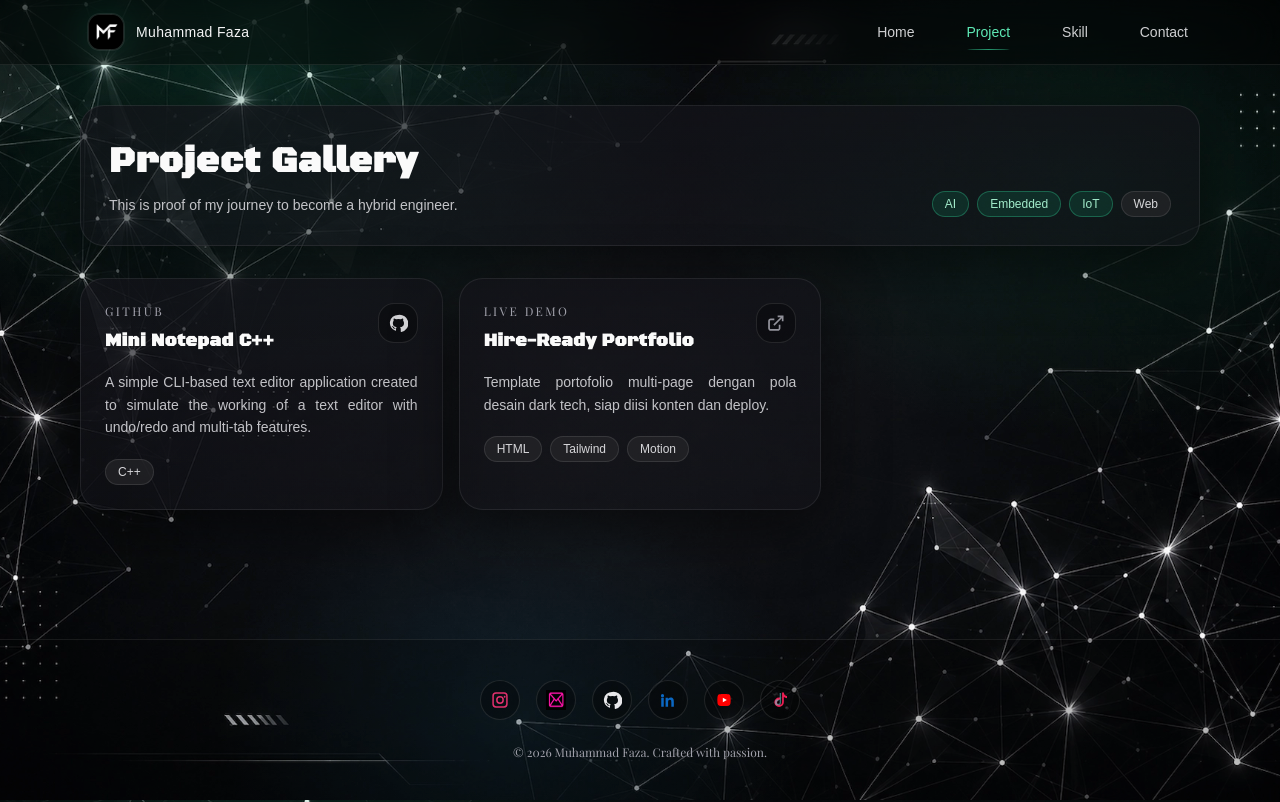
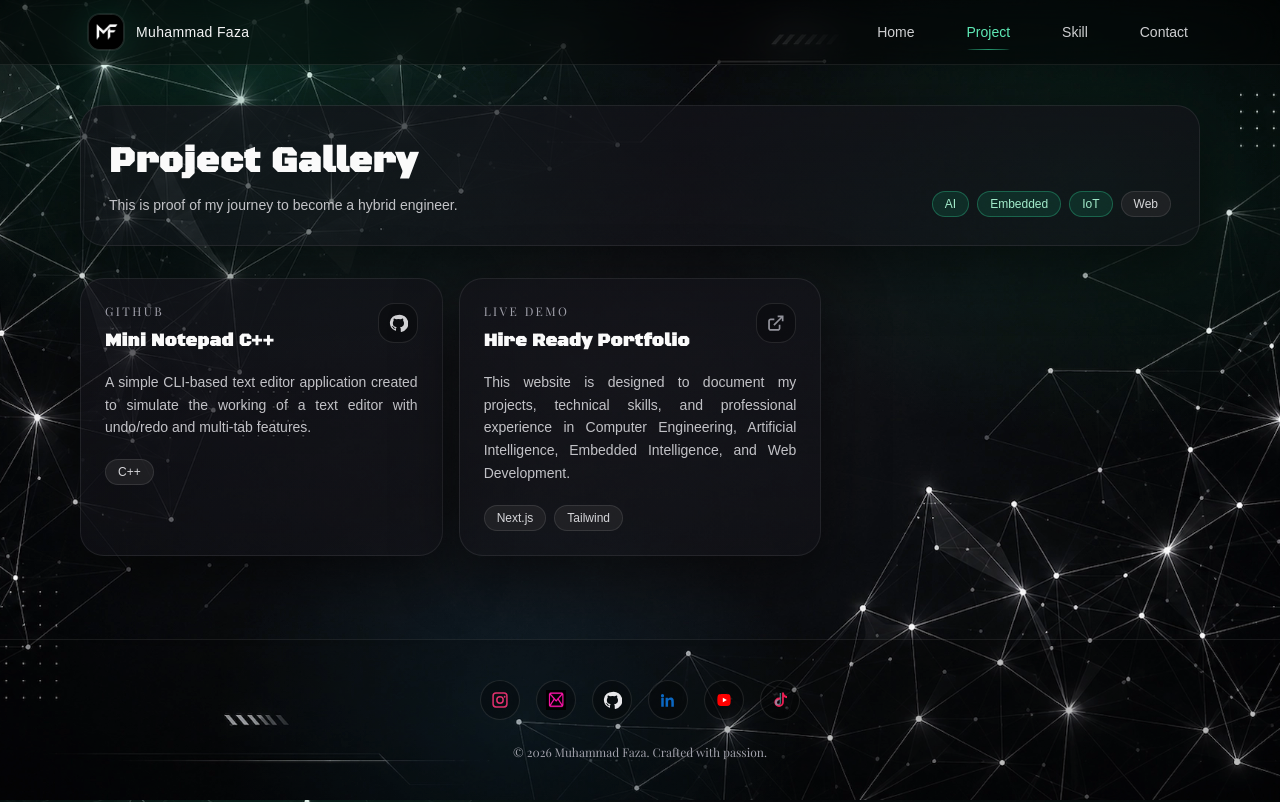
Before and after one commit to MuhammadFaza-DU/Muhammad-Faza, a Next.js app: page /project in a window 1280 px wide. Built offline with nearby package versions, Linux system fonts and the light colour scheme; a web font is replaced by a local one.

Commit message:
update: readme.md and project

```diff
--- a/src/data/projectsData.ts
+++ b/src/data/projectsData.ts
@@ -19,11 +19,11 @@ export const projectsData: Project[] = [
     tag: "GITHUB",
   },
   {
-    title: "Hire-Ready Portfolio",
+    title: "Hire Ready Portfolio",
     type: "demo",
-    href: "https://example.com",
-    description: "Template portofolio multi-page dengan pola desain dark tech, siap diisi konten dan deploy.",
-    tech: ["HTML", "Tailwind", "Motion"],
+    href: "muhammadfaza.vercel.app",
+    description: "This website is designed to document my projects, technical skills, and professional experience in Computer Engineering, Artificial Intelligence, Embedded Intelligence, and Web Development.",
+    tech: ["Next.js", "Tailwind"],
     tag: "LIVE DEMO",
   },
 ];
```
Also changed, not shown: 1 other file (tests, documents, lock files or other folders).
